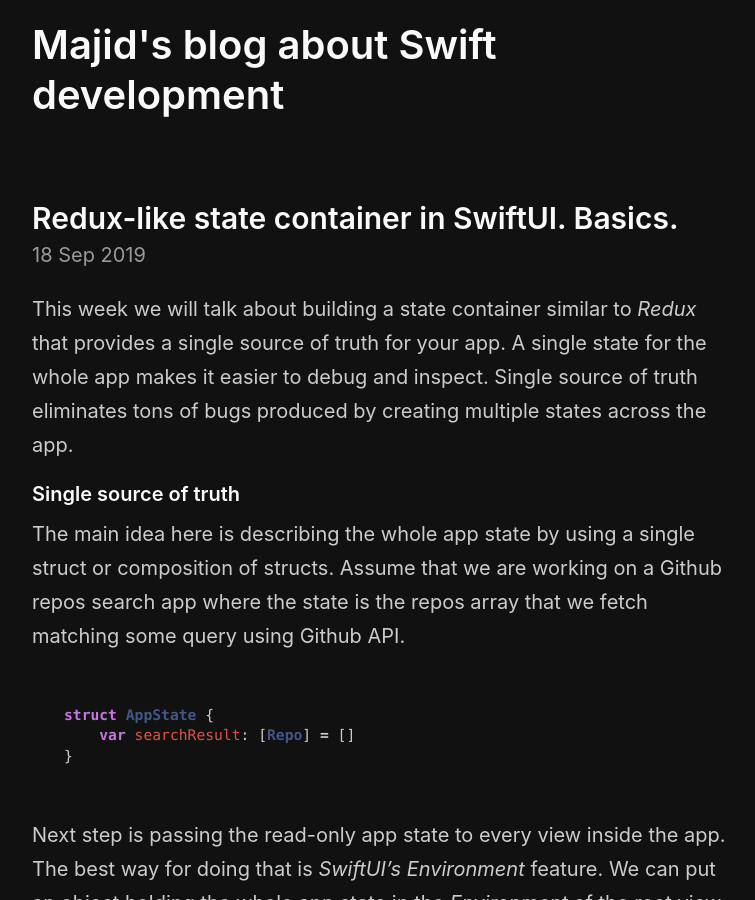
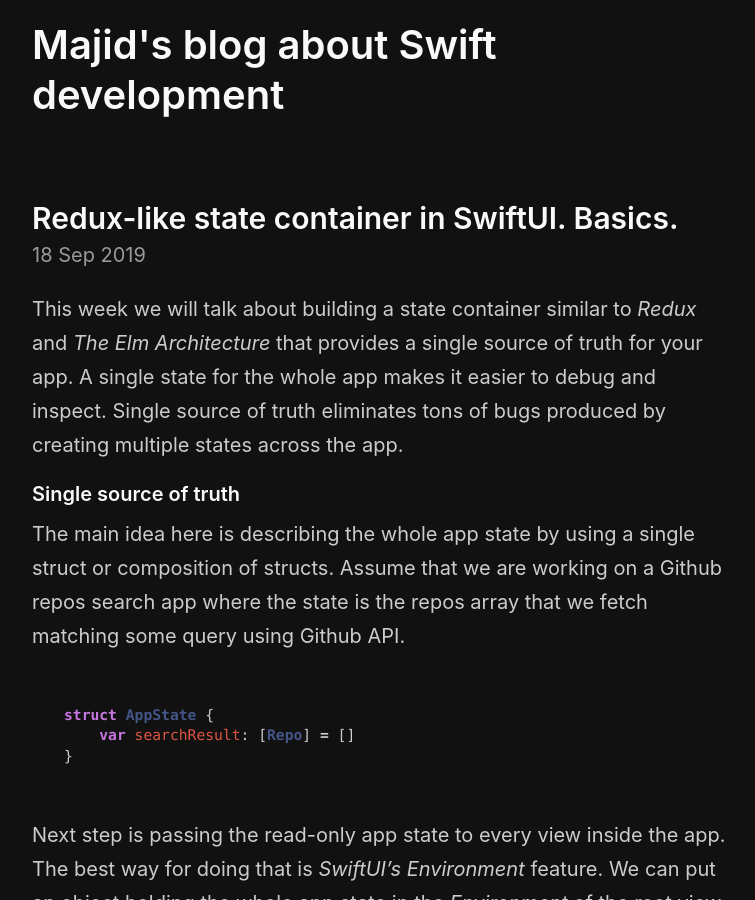
Before and after one commit to mecid/mecid.github.io, a Jekyll site: the page built from _posts/2019-09-18-redux-like-state-container-in-swiftui.md, in a window 1280 px wide and 900 px high. Shown: the whole window, without its empty margins (258-1013 px from the left). Built offline with Jekyll 4.4.1, drawn with Linux system fonts in a browser that asks for light colours.

Commit message:
Update 2019-09-18-redux-like-state-container-in-swiftui.md

```diff
--- a/_posts/2019-09-18-redux-like-state-container-in-swiftui.md
+++ b/_posts/2019-09-18-redux-like-state-container-in-swiftui.md
@@ -3,7 +3,7 @@
 layout: post
 ---
 
-This week we will talk about building a state container similar to *Redux* that provides a single source of truth for your app. A single state for the whole app makes it easier to debug and inspect. Single source of truth eliminates tons of bugs produced by creating multiple states across the app.
+This week we will talk about building a state container similar to *Redux* and *The Elm Architecture* that provides a single source of truth for your app. A single state for the whole app makes it easier to debug and inspect. Single source of truth eliminates tons of bugs produced by creating multiple states across the app.
 
 #### Single source of truth
 The main idea here is describing the whole app state by using a single struct or composition of structs. Assume that we are working on a Github repos search app where the state is the repos array that we fetch matching some query using Github API.
```
